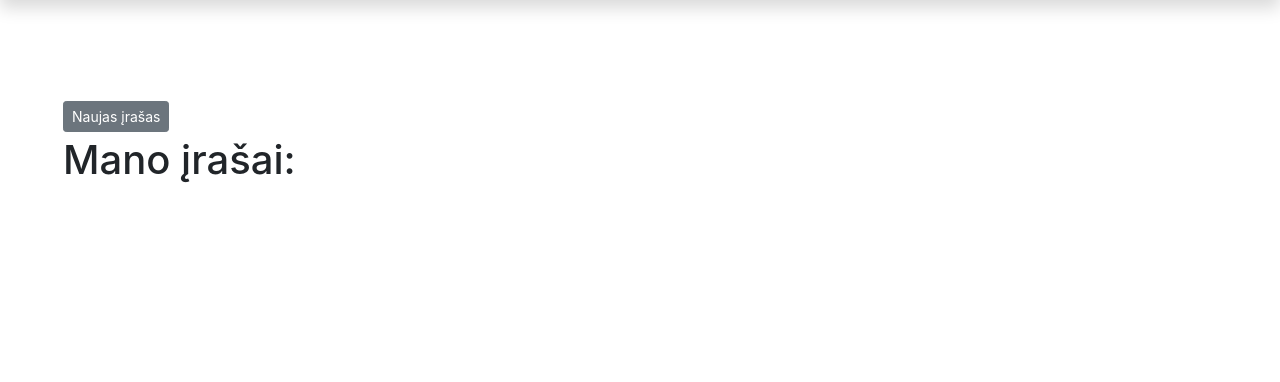
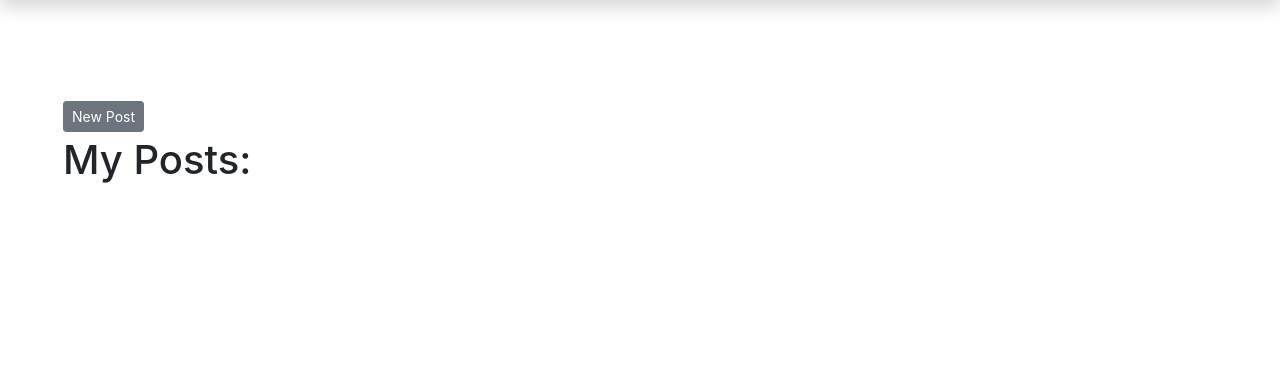
Before and after one commit to DonatasNoreika/myblog202410, a Django app: page /userposts/ in a window 1280 px wide. Shown: the part 59-441 px from the top of the page. Run offline with Django 5.2, Linux system fonts and the light colour scheme; the visitor is signed in with stand-in values (Sample User, id 1); data that the repository does not hold is empty; some libraries are stand-ins or nearby versions.

Commit message:
+ padaryti userposts.html vertimai į LT

```diff
--- a/mysite/myblog/templates/userposts.html
+++ b/mysite/myblog/templates/userposts.html
@@ -1,12 +1,12 @@
 {% extends "base.html" %}
-
-{% block "title" %}Mano įrašai{% endblock %}
+{% load i18n %}
+{% block "title" %}{% trans "My Posts" %}{% endblock %}
 
 {% block "content" %}
 <div>
-    <a class="btn btn-secondary btn-sm mt-1 mb-1" href="{% url 'post_create' %}">Naujas įrašas</a>
+    <a class="btn btn-secondary btn-sm mt-1 mb-1" href="{% url 'post_create' %}">{% trans "New Post" %}</a>
 </div>
-<h1>Mano įrašai:</h1>
+<h1>{% trans "My Posts" %}:</h1>
 {% for post in posts %}
 <small class="text-muted">{{ post.date_created | date:"Y-m-d, f" }}</small>
 <h2><a class="class-article" href="{% url 'post' post.pk %}">{{ post.title }}</a></h2>
```
Also changed, not shown: mysite/myblog/locale/lt/LC_MESSAGES/django.po, 1 other file.
